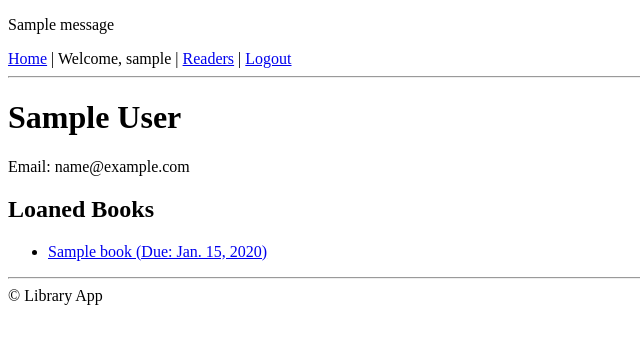
After one commit to Jerry-Graff/Django_Library_App, a Django app: page /books/readers/1/ in a window 1280 px wide. The commit adds this page. Shown: the top 344 px of the page, without its empty margins (0-640 px from the left). Run offline with Django 5.2, Linux system fonts and the light colour scheme; a user stored in the database is signed in; tables that the repository leaves empty hold one stand-in row (values such as "Sample post"); one stand-in notice (Sample message) is shown.

Commit message:
Added CRUD functionality to front end for Admin - Added and then removed extend_loan view (too many bugs) - Added reserve_book view (Few bugs remain)

```diff
--- a/library_app/authentication/forms.py
+++ b/library_app/authentication/forms.py
@@ -5,14 +5,18 @@ from django.contrib.auth.models import User
 
 class ReaderSignUpForm(UserCreationForm):
     email = forms.EmailField(required=True)
+    first_name = forms.CharField(required=True)
+    last_name = forms.CharField(required=True)
 
     class Meta:
         model = User
-        fields = ("username", "email", "password1", "password2")
+        fields = ("username", "email", "first_name", "last_name", "password1", "password2")
 
     def save(self, commit=True):
         user = super().save(commit=False)
         user.email = self.cleaned_data["email"]
+        user.first_name = self.cleaned_data["first_name"]
+        user.last_name = self.cleaned_data["last_name"]
         if commit:
             user.save()
         return user
--- a/library_app/core/models.py
+++ b/library_app/core/models.py
@@ -1,3 +1,5 @@
+from datetime import timedelta
+from django.utils import timezone
 from django.db import models
 from django.contrib.auth.models import User
 
@@ -33,7 +35,25 @@ class BookLoan(models.Model):
     book = models.ForeignKey(Book, on_delete=models.CASCADE)
     reader = models.ForeignKey(Reader, on_delete=models.CASCADE)
     loan_date = models.DateField(auto_now_add=True)
-    return_date = models.DateField(null=True, blank=True)
+    due_date = models.DateField(null=True, blank=True)
+
+    def save(self, *args, **kwargs):
+        """
+        Function to set due date to two weeks after a book is checked out
+        """
+        if not self.id:
+            self.due_date = timezone.now().date() + timedelta(weeks=2)
+        super().save(*args, **kwargs)
 
     def __str__(self):
         return f"{self.book.title} loaned to {self.reader.user.username}"
+
+
+class Reservation(models.Model):
+    book = models.ForeignKey(Book, on_delete=models.CASCADE)
+    reader = models.ForeignKey(Reader, on_delete=models.CASCADE)
+    request_date = models.DateField(auto_now_add=True)
+    is_active = models.BooleanField(default=True)
+
+    def __str__(self):
+        return f"Reservation for {self.book.title} by {self.reader}"
--- a/library_app/core/urls.py
+++ b/library_app/core/urls.py
@@ -4,10 +4,22 @@ from . import views
 app_name = "core"
 
 urlpatterns = [
+    # Book list & detail
     path("", views.book_list, name="book_list"),
     path("<int:pk>/", views.book_detail, name="book_detail"),
+
+    # CRUD for books (admin/staff only)
     path("create/", views.create_book, name="book_create"),
     path("<int:pk>/update/", views.update_book, name="book_update"),
     path("<int:pk>/delete/", views.delete_book, name="book_delete"),
-    path("<int:pk>/assign", views.assign_book, name="assign_book")
+
+    # Assign book
+    path("<int:pk>/assign/", views.assign_book, name="assign_book"),
+
+    # reserve book
+    path("<int:pk>/reserve/", views.reserve_book, name="reserve_book"),
+
+    # Readers (admin/staff only)
+    path("readers/", views.reader_list, name="reader_list"),
+    path("readers/<int:reader_id>/", views.reader_detail, name="reader_detail"),
 ]
--- a/library_app/core/views.py
+++ b/library_app/core/views.py
@@ -1,71 +1,99 @@
 from django.shortcuts import render, get_object_or_404, redirect
-from django.urls import reverse
-from .models import Book, Reader, BookLoan
+from django.contrib.auth.decorators import login_required, user_passes_test
+from django.contrib import messages
+from .models import Book, Reader, BookLoan, Reservation
 from .forms import BookForm
 
 
+@login_required
 def book_list(request):
-    """
-    Lists all books
-    """
+    """ Lists all books """
     books = Book.objects.all()
     return render(request, "core/book_list.html", {"books": books})
 
 
+@login_required
 def book_detail(request, pk):
-    """
-    List specific book details
-    """
+    """ Display details of a single book """
     book = get_object_or_404(Book, pk=pk)
     return render(request, "core/book_details.html", {"book": book})
 
 
+@user_passes_test(lambda u: u.is_staff)
 def create_book(request):
-    """
-    Add a new book to book list
-    """
+    """ Admin-only: Add a new book to the list """
     if request.method == "POST":
         form = BookForm(request.POST)
         if form.is_valid():
             form.save()
-            return redirect(reverse("book_list.html"))
-        else:
-            form = BookForm()
-            return render(request, "core/book_form.html", {"form": form})
+            return redirect("core:book_list")
+    else:
+        form = BookForm()
+    return render(request, "core/book_form.html", {"form": form})
 
 
+@user_passes_test(lambda u: u.is_staff)
 def update_book(request, pk):
-    """
-    Update an exsisting title in the book list
-    """
+    """ Admin-only: Update an existing book """
     book = get_object_or_404(Book, pk=pk)
     if request.method == "POST":
         form = BookForm(request.POST, instance=book)
         if form.is_valid():
             form.save()
-            return redirect(reverse("core:book_details", args=[pk]))
-        else:
-            form = BookForm(instance=book)
+            return redirect("core:book_detail", pk=pk)
+    else:
+        form = BookForm(instance=book)
     return render(request, "core/book_form.html", {"form": form})
 
 
+@user_passes_test(lambda u: u.is_staff)
 def delete_book(request, pk):
-    """
-    Delete a book from book list
-    """
+    """ Admin-only: Delete a book """
     book = get_object_or_404(Book, pk=pk)
     if request.method == "POST":
         book.delete()
-        return redirect(reverse("book_list.html"))
+        return redirect("core:book_list")
     return render(request, "core/book_confirm_delete.html", {"book": book})
 
 
+@login_required
 def assign_book(request, pk):
+    """ Loan a book to the current user (Reader) """
     book = get_object_or_404(Book, pk=pk)
     if request.method == "POST":
-        reader = get_object_or_404(Reader, user=request.user)
+        # Ensure user profile exsists if not make one
+        reader, created = Reader.objects.get_or_create(user=request.user)
         BookLoan.objects.create(book=book, reader=reader)
         book.is_available = False
         book.save()
         return redirect("core:book_detail", pk=book.pk)
     return render(request, "core/assign_book.html", {"book": book})
+
+
+@login_required
+def reserve_book(request, pk):
+    book = get_object_or_404(Book, pk=pk)
+    if book.is_available:
+        messages.error(request, "This book is currently available")
+        return redirect("core:book_detail", pk=book.pk)
+    if Reservation.objects.filter(book=book, is_active=True).exclude(reader__user=request.user).exists():
+        messages.error(request, "This book is already reserved by someone else.")
+        return redirect("core:book_detail", pk=book.pk)
+    reader, _ = Reader.objects.get_or_create(user=request.user)
+    Reservation.objects.create(book=book, reader=reader)
+    messages.success(request, "You have reserved this book successfully.")
+    return redirect("core:book_detail", pk=book.pk)
+
+
+@user_passes_test(lambda u: u.is_staff)
+def reader_list(request):
+    """ Admin-only: List all readers """
+    readers = Reader.objects.select_related('user')
+    return render(request, "core/reader_list.html", {"readers": readers})
+
+
+@user_passes_test(lambda u: u.is_staff)
+def reader_detail(request, reader_id):
+    """ Admin-only: Show reader details and borrowed books """
+    reader = get_object_or_404(Reader, pk=reader_id)
+    return render(request, "core/reader_detail.html", {"reader": reader})
--- a/library_app/library_app/settings.py
+++ b/library_app/library_app/settings.py
@@ -13,6 +13,8 @@ https://docs.djangoproject.com/en/5.1/ref/settings/
 from pathlib import Path
 import os
 import environ
+
+LOGIN_REDIRECT_URL = 'core:book_list'  # Overide django default login redirect
 
 # Build paths inside the project like this: BASE_DIR / 'subdir'.
 BASE_DIR = Path(__file__).resolve().parent.parent
--- a/library_app/templates/base.html
+++ b/library_app/templates/base.html
@@ -2,22 +2,27 @@
 <html>
 <head>
     <meta charset="UTF-8">
-    <title>{% block title %}Library App{% endblock %}</title>
+    <title>{% block title %}Online Library{% endblock %}</title>
+    {% if messages %}
+        {% for message in messages %}
+            <p class="alert">{{ message }}</p>
+        {% endfor %}
+    {% endif %}
 </head>
 <body>
-    <header>
-        <nav>
-            <!-- Example Nav: Adjust as needed -->
-            <a href="{% url 'home' %}">Home</a> |
-            {% if user.is_authenticated %}
-                Welcome, {{ user.username }}!
-                <a href="{% url 'logout' %}">Logout</a> |
-            {% else %}
-                <a href="{% url 'login' %}">Login</a> |
-                <a href="{% url 'register' %}">Sign Up</a> |
+    <nav>
+        <a href="{% url 'core:book_list' %}">Home</a> |
+        {% if request.user.is_authenticated %}
+            Welcome, {{ request.user.username }} |
+            {% if request.user.is_staff %}
+                <a href="{% url 'core:reader_list' %}">Readers</a> |
             {% endif %}
-        </nav>
-    </header>
+            <a href="{% url 'logout' %}">Logout</a>
+        {% else %}
+            <a href="{% url 'login' %}">Login</a> |
+            <a href="{% url 'register' %}">Sign Up</a>
+        {% endif %}
+    </nav>
     <hr>
     {% block content %}{% endblock %}
     <hr>
--- a/library_app/templates/core/book_list.html
+++ b/library_app/templates/core/book_list.html
@@ -11,4 +11,8 @@
     </li>
   {% endfor %}
 </ul>
+
+{% if request.user.is_staff %}
+  <a href="{% url 'core:book_create' %}">Add New Book</a>
+{% endif %}
 {% endblock %}
--- /dev/null
+++ b/library_app/templates/core/reader_detail.html
@@ -0,0 +1,20 @@
+{% extends "base.html" %}
+{% block title %}Reader Detail{% endblock %}
+
+{% block content %}
+<h1>{{ reader.user.get_full_name }}</h1>
+<p>Email: {{ reader.user.email }}</p>
+
+<h2>Loaned Books</h2>
+<ul>
+  {% for loan in reader.bookloan_set.all %}
+    <li>
+      <a href="{% url 'core:book_detail' loan.book.pk %}">
+        {{ loan.book.title }} (Due: {{ loan.due_date }})
+      </a>
+    </li>
+  {% empty %}
+    <li>No books currently loaned.</li>
+  {% endfor %}
+</ul>
+{% endblock %}
```
Also changed, not shown: library_app/core/admin.py (+7 -2 lines), library_app/templates/core/book_details.html (+19 -5 lines), library_app/templates/core/reader_list.html (added, +15 -0 lines), library_app/core/migrations/0003_rename_return_date_bookloan_due_date_reservation.py (added).
